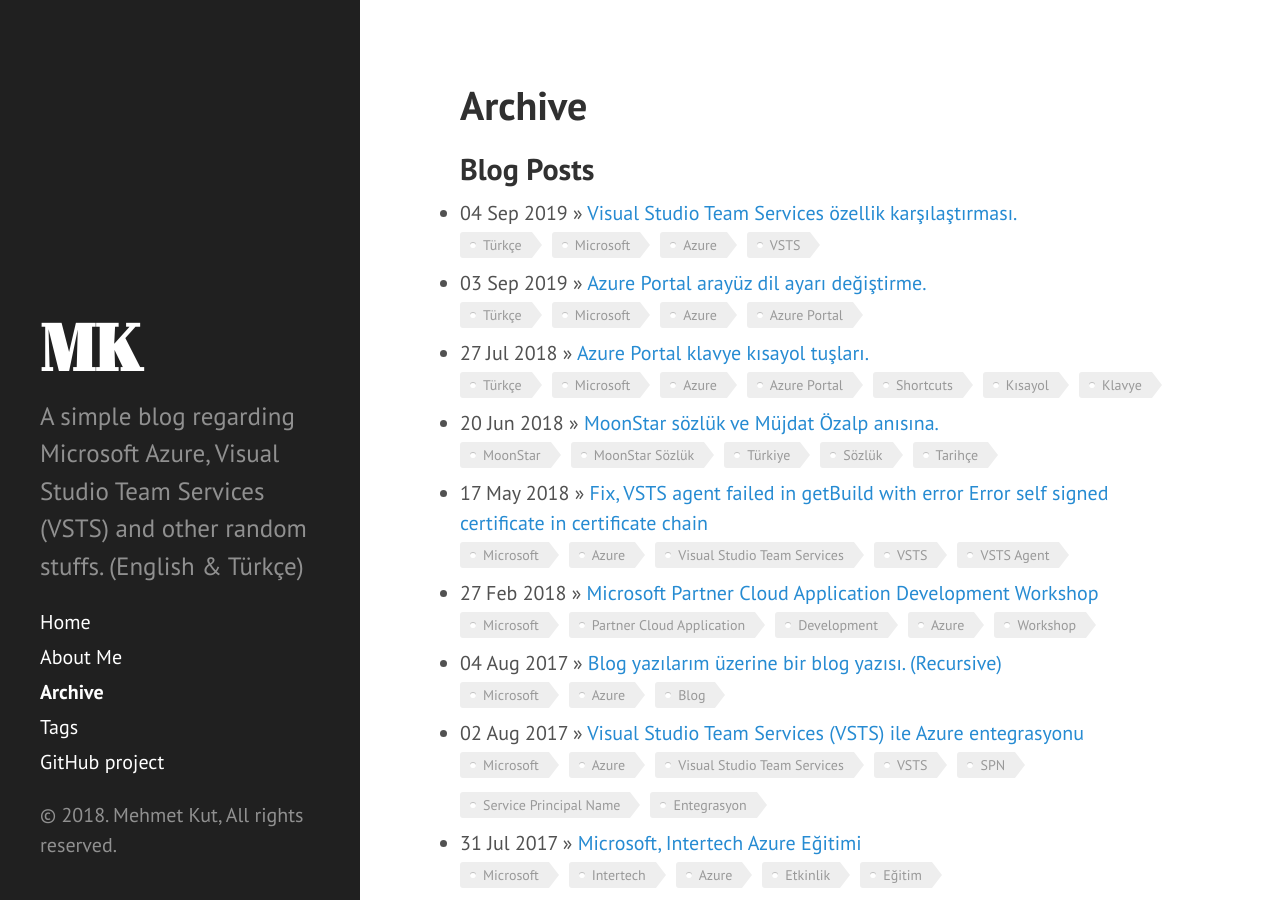
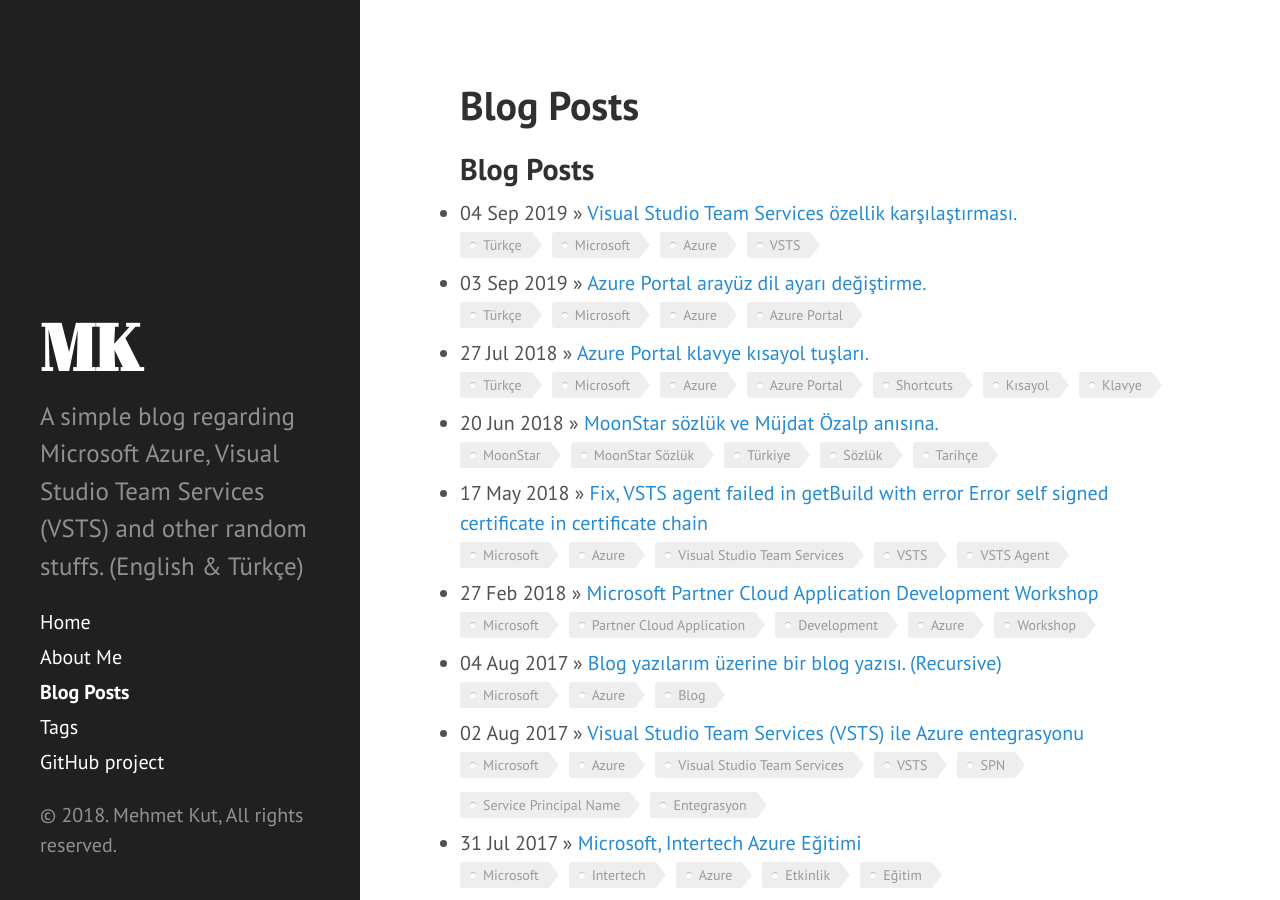
Before and after one commit to mehmetkut/mehmetkut.github.io, a Jekyll site: the page built from archive.md, in a window 1280 px wide and 900 px high. Built offline with Jekyll 4.4.1, drawn with Linux system fonts in a browser that asks for light colours; comment, search, counter and statistics services are not loaded.

Commit message:
config file changed 1 to 20 index page content removed

```diff
--- a/_config.yml
+++ b/_config.yml
@@ -16,7 +16,7 @@ author:
   name:           'Mehmet Kut'
   url:            https://github.com/mehmetkut
 
-paginate:         1
+paginate:         20
 
 # Custom vars
 version:          2.1.0
--- a/archive.md
+++ b/archive.md
@@ -1,6 +1,6 @@
 ---
 layout: page
-title: Archive
+title: Blog Posts
 ---
 
 ## Blog Posts
--- a/index.html
+++ b/index.html
@@ -13,8 +13,6 @@ title: Home
     </h1>
 
     <span class="post-date">{{ post.date | date_to_string }}</span>
-
-    {{ post.content }}
   </div>
   {% endfor %}
 </div>
```
